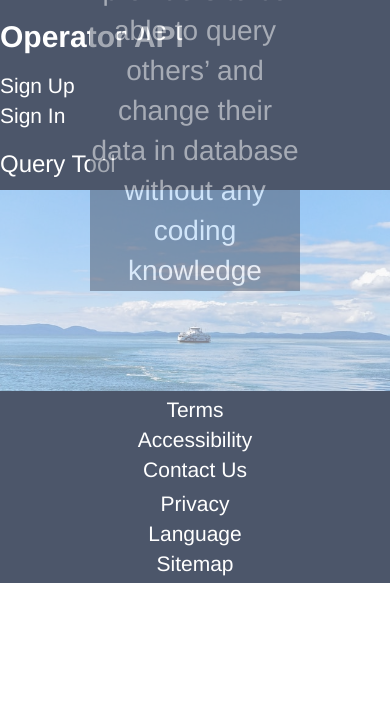
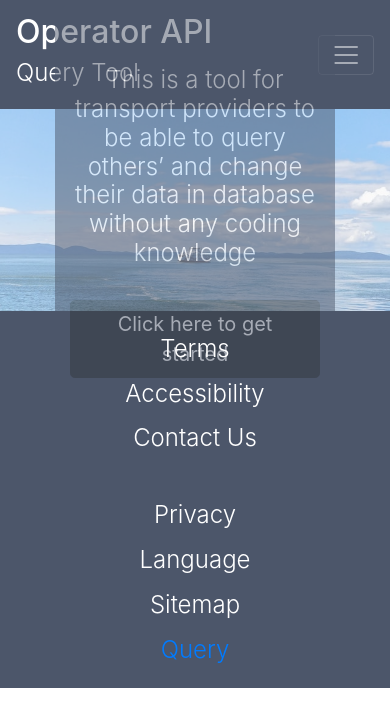
Before and after one commit to CS21-2020-21/opentransport-api-demo, a Django app: page /operators/ in a window 390 px wide. Shown: the top 727 px of the page. Run offline with Django 3.2, Linux system fonts and the light colour scheme; some libraries are stand-ins or nearby versions.

Commit message:
Finished the basic styling for Operators Web App
Added styling for the basic pages
Wait until work has been done on the models and user authentication
before more can be done.

```diff
--- /dev/null
+++ b/operators_query_tool/operators/forms.py
@@ -0,0 +1,8 @@
+from django import forms
+
+QUERY_CHOICES = [('mode', 'modes of transport'),
+                ('operator', 'operators'),]
+
+class operatorQueryForm(forms.Form):
+    query_type = forms.CharField(label="What type of query would you like to perform?",
+                                widget=forms.Select(choices=QUERY_CHOICES))
--- a/operators_query_tool/operators/urls.py
+++ b/operators_query_tool/operators/urls.py
@@ -11,5 +11,6 @@ urlpatterns = [
     path('myaccount/', views.myaccount, name="myaccount"),
     path('myaccount/querydata/', views.querydata, name="querydata"),
     path('myaccount/changedata/', views.changedata, name="changedata"),
-    path('myaccount/querydata/viewdata', views.viewdata, name="viewdata"),
+    path('myaccount/querydata/viewmodes', views.viewmodes, name="viewmodes"),
+    path('myaccount/querydata/viewoperators', views.viewoperators, name="viewoperators"),
 ]
--- a/operators_query_tool/operators/views.py
+++ b/operators_query_tool/operators/views.py
@@ -1,5 +1,10 @@
 from django.shortcuts import render
 from django.http import HttpResponse
+from django.shortcuts import redirect
+from django.urls import reverse
+from operators.forms import operatorQueryForm
+
+
 
 # Create your views here.
 
@@ -16,10 +21,34 @@ def myaccount(request):
     return render(request, 'operators/myaccount.html')
 
 def querydata(request):
-    return render(request, 'operators/querydata.html')
+    form = operatorQueryForm()
+
+    if request.method=="POST":
+        form = operatorQueryForm(request.POST)
+
+        if form.is_valid():
+            query_type = form.cleaned_data.get('query_type')
+            if query_type=='mode':
+                return redirect(reverse('operators:viewmodes'))
+            elif query_type=='operator':
+                #redirect to the page showing operators info
+                #need to understand what is going on before we can implement this
+                return redirect(reverse('operators:viewoperators'))
+
+
+
+    context = {'form':form}
+
+    return render(request, 'operators/querydata.html', context=context )
 
 def changedata(request):
     return render(request, 'operators/changedata.html')
 
-def viewdata(request):
-    return render(request, 'operators/viewdata.html')
+def viewmodes(request):
+    #query the operators API with the get request /mode
+    #the context dictionary will contain the data we have returned from the query
+
+    return render(request, 'operators/viewmodes.html')
+
+def viewoperators(request):
+    return render(request, 'operators/viewOperators.html')
--- /dev/null
+++ b/operators_query_tool/requirements.txt
@@ -0,0 +1,6 @@
+certifi==2020.11.8
+Django==2.2.17
+Pillow==8.0.1
+pytz==2020.4
+sqlparse==0.4.1
+wincertstore==0.2
--- a/operators_query_tool/templates/operators/base.html
+++ b/operators_query_tool/templates/operators/base.html
@@ -1,106 +1,83 @@
 <!DOCTYPE html>
 {% load staticfiles %}
 
-<html>
-    <head lang = "en">
+<html lang="en">
+<head>
+    <meta charset="UTF-8"/>
 
-
-        <meta charset = "UTF-8" />
-        <title>operators -
+    <title>Operators -
         {% block title_block %}
-
+            Home
         {% endblock %}
     </title>
 
-        <!-- necessary bootstrap statements -->
-        <meta name="viewport" content="width=device-width, initial-scale=1">
-        <link rel="stylesheet" href="https://stackpath.bootstrapcdn.com/bootstrap/3.4.1/css/bootstrap.min.css"
-        integrity="sha384-HSMxcRTRxnN+Bdg0JdbxYKrThecOKuH5zCYotlSAcp1+c8xmyTe9GYg1l9a69psu"
-        crossorigin="anonymous">
+    <!-- responsive meta tag -->
+    <meta name="viewport" content="width=device-width, initial-scale=1, shrink-to-fit=no">
 
+    <!-- necessary bootstrap CSS statement -->
+    <link rel="stylesheet" href="https://cdn.jsdelivr.net/npm/bootstrap@4.5.3/dist/css/bootstrap.min.css"
+          integrity="sha384-TX8t27EcRE3e/ihU7zmQxVncDAy5uIKz4rEkgIXeMed4M0jlfIDPvg6uqKI2xXr2" crossorigin="anonymous">
+
+    <!-- necessary bootstrap JS plugins and jQuery statements -->
+    <script src="https://code.jquery.com/jquery-3.5.1.slim.min.js"
+            integrity="sha384-DfXdz2htPH0lsSSs5nCTpuj/zy4C+OGpamoFVy38MVBnE+IbbVYUew+OrCXaRkfj"
+            crossorigin="anonymous"></script>
+    <script src="https://cdn.jsdelivr.net/npm/popper.js@1.16.1/dist/umd/popper.min.js"
+            integrity="sha384-9/reFTGAW83EW2RDu2S0VKaIzap3H66lZH81PoYlFhbGU+6BZp6G7niu735Sk7lN"
+            crossorigin="anonymous"></script>
+    <script src="https://cdn.jsdelivr.net/npm/bootstrap@4.5.3/dist/js/bootstrap.min.js"
+            integrity="sha384-w1Q4orYjBQndcko6MimVbzY0tgp4pWB4lZ7lr30WKz0vr/aWKhXdBNmNb5D92v7s"
+            crossorigin="anonymous"></script>
+
+    <!-- styling -->
     <style>
-
-            body{
-                color:white;
+        .base_colour {
+            background-color: #4C566A;
         }
 
-            .base_colour{
-                background-color:#4C566A;
+        .textbox {
+            background-color: #4C566A;
+            opacity: 50%;
+            position: absolute;
         }
-
-            #header{
-                padding-bottom:0.5%;
-                font-size:150%;
-            }
-
-            #footer{
-                text-align:center;
-                font-size:150%;
-                padding-top: 1%;
-                padding-bottom: 1%;
-            }
-
-            .link{
-                color:white;
-
-            }
-
-            .link:hover{
-                color:white;
-                text-decoration: none;
-
-            }
-
-            #ferry_image{
-                width:100%;
-                opacity:50%;
-            }
-
-            #textbox{
-                background-color: #4C566A;
-                opacity:50%;
-                text-align: center;
-                font-size:200%;
-                width:50%;
-                position:absolute;
-                bottom:50%;
-                left:25%;
-            }
-
     </style>
 
     {% block head_block %}
-
     {% endblock %}
 </head>
 <body>
 
-        <div class="base_colour" id="header">
-
-            <div class="row">
-                <div class="col-md-10"><h2><strong><a href="{% url 'operators:index' %}" class="link">Operator API</a></strong></h2> </div>
-                <!-- if user not authenticated -->
-                <div style="padding-top:2%;">
-                    <div class="col-md-1"><a href="{% url 'operators:signup' %}" class="link">Sign Up</a></div>
-                    <div class="col-md-1"><a href="{% url 'operators:signin' %}" class="link">Sign In</a></div>
-                    <!-- if user is authenticated
-                    <div class="col-md-2"><a href="{% url 'operators:myaccount' %}" class="link">My account</a></div>
-                    -->
+<div class="base_colour">
+    <nav class="navbar navbar-expand-lg navbar-dark">
+        <a class="navbar-brand" href="{% url 'operators:index' %}"><h2>Operator API</h2><h4 class="font-weight-light">
+            Query Tool</h4></a>
+        <button class="navbar-toggler" type="button" data-toggle="collapse" data-target="#navbarNavAltMarkup"
+                aria-controls="navbarNavAltMarkup" aria-expanded="false" aria-label="Toggle navigation">
+            <span class="navbar-toggler-icon"></span>
+        </button>
+        <div class="collapse navbar-collapse w-100 order-3" id="navbarNavAltMarkup">
+            <ul class="navbar-nav ml-auto">
+                <li class="nav-item px-2">
+                    <a class="nav-link h5 font-weight-light" href="{% url 'operators:signin' %}">Sign In</a>
+                </li>
+                <li class="nav-item px-2">
+                    <a class="nav-link h5 font-weight-light" href="{% url 'operators:signup' %}">Sign Up</a>
+                </li>
+            </ul>
         </div>
-
-            </div>
-            <div class="row">
-                <div class="col-md-12"><h3><a href="{% url 'operators:index' %}" class="link">Query Tool</a></h3></div>
-
-            </div>
-
+    </nav>
 </div>
 
 <div>
     <div class="row">
-                <div class="col-md-12">
-                    <img src="{% static 'images/ferry_image.jpg' %}" id="ferry_image"/>
-                    <div id="textbox">This is a tool for transport providers to be able to query others’ and change their data in database without any coding knowledge</div>
+        <div class="col">
+            <div class="d-flex justify-content-center align-items-center">
+                <img class="w-100" src="{% static 'images/ferry_image.jpg' %}" style="opacity: 50%;"/>
+                <div class="textbox text-center col-8 py-5">
+                    {% block text_block %}
+                    {% endblock %}
+                </div>
+            </div>
         </div>
     </div>
 
@@ -108,20 +85,22 @@
 {% block body_block %}
 
 {% endblock %}
-
-     <div class="base_colour"  id="footer">
-            <div class="row" style="padding-bottom:1%;">
-                <div class="col-md-4">Terms</div>
-                <div class="col-md-4">Accessibility</div>
-                <div class="col-md-4">Contact Us</div>
+<footer class="footer base_colour py-4 text-center h4 text-white font-weight-light" id="footer">
+    <div class="row pb-3">
+        <p class="col-md-4">Terms</p>
+        <p class="col-md-4">Accessibility</p>
+        <p class="col-md-4">Contact Us</p>
     </div>
-            <div class="row">
-                <div class="col-md-4">Privacy</div>
-                <div class="col-md-4">Language</div>
-                <div class="col-md-4">Sitemap</div>
-            </div>
+    <div class="row pt-3">
+        <p class="col-md-4">Privacy</p>
+        <p class="col-md-4">Language</p>
+        <p class="col-md-4">Sitemap</p>
     </div>
 
+    <!-- take out -->
+    <a href="{% url 'operators:querydata' %}">Query</a>
+
+</footer>
 </body>
 
 </html>
--- a/operators_query_tool/templates/operators/index.html
+++ b/operators_query_tool/templates/operators/index.html
@@ -2,7 +2,7 @@
 {% load staticfiles %}
 
 {% block title_block %}
-	Homepage
+    Homepage
 {% endblock %}
 
 {% block head_block %}
@@ -14,3 +14,11 @@
 
 
 {% endblock %}
+
+{% block text_block %}
+    <div class="py-4">
+        <h4 class="font-weight-light text-white py-4">This is a tool for transport providers to be able to query others’
+            and change their data in database without any coding knowledge</h4>
+        <a href="{% url 'operators:signup' %}" class="btn btn-dark btn-lg pt-2">Click here to get started</a>
+    </div>
+{% endblock %}
```
Also changed, not shown: operators_query_tool/templates/operators/querydata.html (+12 -1 lines), operators_query_tool/templates/operators/signin.html (+15 -4 lines), operators_query_tool/templates/operators/signup.html (+16 -2 lines), operators_query_tool/templates/operators/viewOperators.html (added, +20 -0 lines), operators_query_tool/templates/operators/viewmodes.html (renamed from operators_query_tool/templates/operators/viewdata.html). Lines whose indentation alone changed are shown as unchanged.
